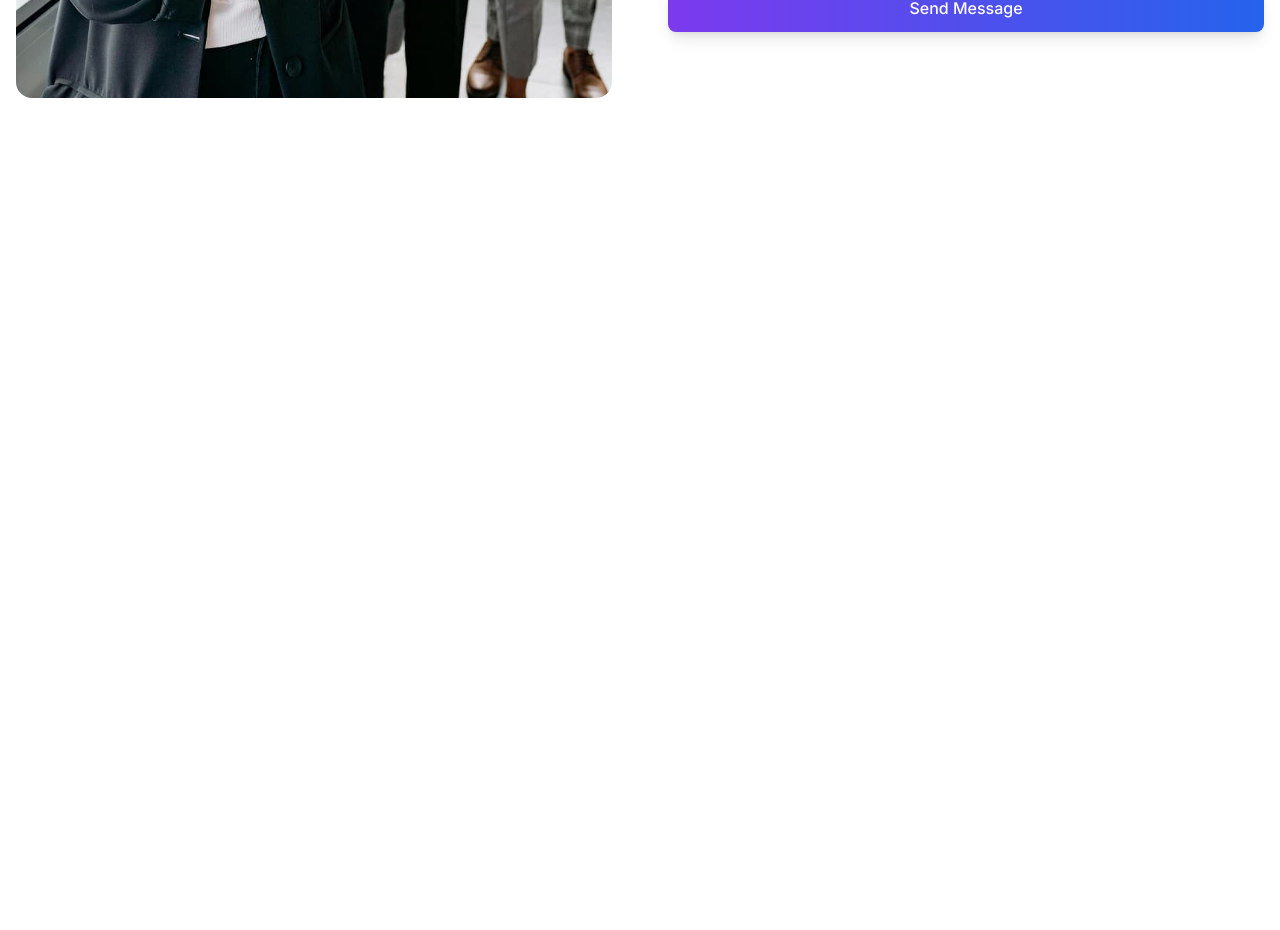
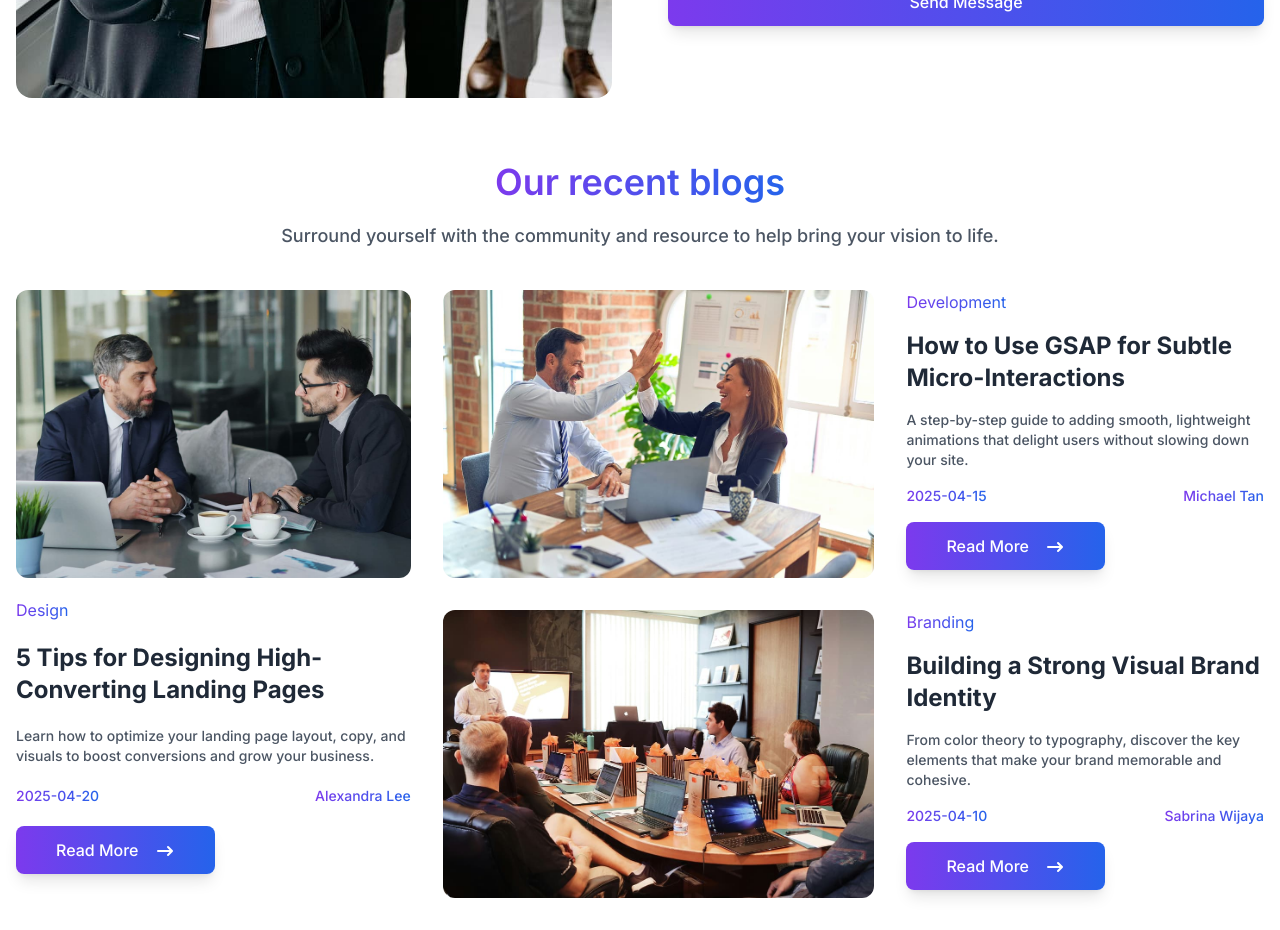
Before and after one commit to rundweb/elevatex, a React (Vite) app: page /#/ in a window 1280 px wide. Shown: the part 6620-7550 px from the top of the page. Before the commit the page ends 6750 px from the top, so only its background shows below. Built offline with nearby package versions, Linux system fonts and the light colour scheme.

Commit message:
done blog

```diff
--- /dev/null
+++ b/src/components/BlogComponents.jsx
@@ -0,0 +1,156 @@
+import React from "react";
+
+// images
+import blog1 from "../assets/images/about_1.jpg";
+import blog2 from "../assets/images/about_2.jpg";
+import blog3 from "../assets/images/portfolio_1.jpg";
+import ButtonBlue from "../elements/ButtonBlue";
+
+// data
+const blogPosts = [
+  {
+    id: 1,
+    title: "5 Tips for Designing High-Converting Landing Pages",
+    slug: "designing-high-converting-landing-pages",
+    excerpt:
+      "Learn how to optimize your landing page layout, copy, and visuals to boost conversions and grow your business.",
+    coverImage: blog3,
+    date: "2025-04-20",
+    author: "Alexandra Lee",
+    category: "Design",
+    featured: true,
+  },
+  {
+    id: 2,
+    title: "How to Use GSAP for Subtle Micro-Interactions",
+    slug: "gsap-micro-interactions",
+    excerpt:
+      "A step-by-step guide to adding smooth, lightweight animations that delight users without slowing down your site.",
+    coverImage: blog2,
+    date: "2025-04-15",
+    author: "Michael Tan",
+    category: "Development",
+    featured: false,
+  },
+  {
+    id: 3,
+    title: "Building a Strong Visual Brand Identity",
+    slug: "building-visual-brand-identity",
+    excerpt:
+      "From color theory to typography, discover the key elements that make your brand memorable and cohesive.",
+    coverImage: blog1,
+    date: "2025-04-10",
+    author: "Sabrina Wijaya",
+    category: "Branding",
+    featured: false,
+  },
+  {
+    id: 4,
+    title: "SEO Essentials for Front-End Developers",
+    slug: "seo-essentials-front-end",
+    excerpt:
+      "Optimize your markup, meta tags, and performance to rank higher in search engines — even if you’re not an SEO expert.",
+    coverImage: "/images/blog/seo-essentials.jpg",
+    date: "2025-04-05",
+    author: "Rizal Ahmad",
+    category: "Development",
+    featured: false,
+  },
+  {
+    id: 5,
+    title: "Case Study: Transforming Finova’s Online Booking",
+    slug: "case-study-finova-booking",
+    excerpt:
+      "A deep dive into how our digital transformation boosted Finova’s client bookings by 45% in 3 months.",
+    coverImage: "/images/blog/case-study-finova.jpg",
+    date: "2025-04-01",
+    author: "ElevateX Team",
+    category: "Case Study",
+    featured: false,
+  },
+];
+const BlogComponents = () => {
+  return (
+    <div className="max-w-screen-xl m-auto p-4 flex items-center justify-center min-h-screen flex-col gap-10">
+      <div className="flex flex-col gap-5 text-center">
+        <h1 className="text-4xl font-semibold">
+          <span>Our recent blogs</span>
+        </h1>
+        <p className="text-gray-600 font-medium dark:text-gray-400 text-lg">
+          Surround yourself with the community and resource to help bring your
+          vision to life.
+        </p>
+      </div>
+      <div className="grid grid-cols-1 lg:grid-cols-3 gap-8">
+        <div className="lg:col-span-1">
+          {blogPosts.slice(0, 1).map((item, i) => (
+            <div key={i}>
+              <div className="flex flex-col gap-5">
+                <img
+                  src={item.coverImage}
+                  alt="blog-elevatex"
+                  className="h-72 w-full object-cover rounded-xl"
+                />
+                <p>
+                  <span>{item.category}</span>
+                </p>
+                <h1 className="text-gray-800 font-bold text-2xl dark:text-white">
+                  {item.title}
+                </h1>
+                <h2 className="text-gray-600 font-medium text-sm">
+                  {item.excerpt}
+                </h2>
+
+                <div className="flex items-center justify-between">
+                  <p className="text-sm font-medium">
+                    <span>{item.date}</span>
+                  </p>
+                  <p className="text-sm font-medium">
+                    <span>{item.author}</span>
+                  </p>
+                </div>
+                <ButtonBlue text={"Read More"} />
+              </div>
+            </div>
+          ))}
+        </div>
+        <div className="lg:col-span-2 flex flex-col gap-8">
+          {blogPosts.slice(1, 3).map((item, i) => (
+            <div key={i}>
+              <div className="flex flex-col lg:flex-row gap-8">
+                <img
+                  src={item.coverImage}
+                  alt="blog-elevatex"
+                  className="h-72 w-full object-cover rounded-xl"
+                />
+                <div className="flex flex-col gap-4">
+                  <p>
+                    <span>{item.category}</span>
+                  </p>
+                  <h1 className="text-gray-800 font-bold text-2xl dark:text-white">
+                    {item.title}
+                  </h1>
+                  <h2 className="text-gray-600 font-medium text-sm">
+                    {item.excerpt}
+                  </h2>
+
+                  <div className="flex items-center justify-between">
+                    <p className="text-sm font-medium">
+                      <span>{item.date}</span>
+                    </p>
+                    <p className="text-sm font-medium">
+                      <span>{item.author}</span>
+                    </p>
+                  </div>
+                  <ButtonBlue text={"Read More"} />
+                </div>
+              </div>
+            </div>
+          ))}
+        </div>
+      </div>
+    </div>
+  );
+};
+
+export default BlogComponents;
--- a/src/components/ContactComponents.jsx
+++ b/src/components/ContactComponents.jsx
@@ -7,36 +7,70 @@ const ContactComponents = () => {
     <div className="max-w-screen-xl m-auto min-h-screen p-4 lg:py-8 flex items-center">
       <div className="grid grid-cols-1 lg:grid-cols-2 gap-14 items-center">
         <div className="hidden lg:flex">
-          <img src={contact} alt="contact-elevatex" className="w-full h-screen object-cover rounded-2xl" />
+          <img
+            src={contact}
+            alt="contact-elevatex"
+            className="w-full h-screen object-cover rounded-2xl"
+          />
         </div>
         <div className="flex flex-col gap-5 h-max">
-          <div className="flex flex-col gap-5 mb-5">
-            <h2 className="text-3xl font-medium"><span>Send us a massage</span></h2>
+          <div className="flex flex-col gap-5 mb-2">
+            <h2 className="text-3xl font-medium">
+              <span>Send us a massage</span>
+            </h2>
             <p className="text-gray-600 font-medium dark:text-gray-300 text-lg">
-              Your <span>satisfaction</span> is our top priority, and we are <span>committed</span> to
-              providing <span>exceptional</span> service and support
+              Your <span>satisfaction</span> is our top priority, and we are{" "}
+              <span>committed</span> to providing <span>exceptional</span>{" "}
+              service and support
             </p>
           </div>
           <div className="flex flex-col gap-2">
-            <label htmlFor="name" className="text-base text-gray-700 font-medium dark:text-gray-200">
+            <label
+              htmlFor="name"
+              className="text-base text-gray-700 font-medium dark:text-gray-200"
+            >
               Your Name <span>*</span>
             </label>
-            <input type="text" placeholder="Name" className="h-12 dark:bg-gray-900  outline-blue-500 rounded-lg border-2 border-gray-100 px-5 placeholder:text-gray-300 placeholder:font-medium font-medium text-gray-400" required />
+            <input
+              type="text"
+              placeholder="Name"
+              className="h-12 dark:bg-gray-900  outline-blue-500 rounded-lg border-2 border-gray-100 px-5 placeholder:text-gray-300 placeholder:font-medium font-medium text-gray-400"
+              required
+            />
           </div>
           <div className="flex flex-col gap-2">
-            <label htmlFor="name" className="text-base text-gray-700 font-medium dark:text-gray-200">
+            <label
+              htmlFor="name"
+              className="text-base text-gray-700 font-medium dark:text-gray-200"
+            >
               Your Email <span>*</span>
             </label>
-            <input type="text" placeholder="Email" className="h-12 dark:bg-gray-900  outline-blue-500 rounded-lg border-2 border-gray-100 px-5 placeholder:text-gray-300 placeholder:font-medium font-medium text-gray-400" required />
+            <input
+              type="text"
+              placeholder="Email"
+              className="h-12 dark:bg-gray-900  outline-blue-500 rounded-lg border-2 border-gray-100 px-5 placeholder:text-gray-300 placeholder:font-medium font-medium text-gray-400"
+              required
+            />
           </div>
           <div className="flex flex-col gap-2">
-            <label htmlFor="name" className="text-base text-gray-700 font-medium dark:text-gray-200">
+            <label
+              htmlFor="name"
+              className="text-base text-gray-700 font-medium dark:text-gray-200"
+            >
               Your Phone <span>*</span>
             </label>
-            <input type="number" placeholder="Phone" className="h-12 dark:bg-gray-900  outline-blue-500 rounded-lg border-2 border-gray-100 px-5 placeholder:text-gray-300 placeholder:font-medium font-medium text-gray-400" required />
+            <input
+              type="number"
+              placeholder="Phone"
+              className="h-12 dark:bg-gray-900  outline-blue-500 rounded-lg border-2 border-gray-100 px-5 placeholder:text-gray-300 placeholder:font-medium font-medium text-gray-400"
+              required
+            />
           </div>
           <div className="flex flex-col gap-2">
-            <label htmlFor="name" className="text-base text-gray-700 font-medium dark:text-gray-200">
+            <label
+              htmlFor="name"
+              className="text-base text-gray-700 font-medium dark:text-gray-200"
+            >
               Your Message <span>*</span>
             </label>
             <textarea
@@ -48,7 +82,12 @@ const ContactComponents = () => {
               id=""
             ></textarea>
           </div>
-          <a href="" className="gradient-primary text-center text-white font-medium h-12 flex items-center justify-center rounded-lg shadow-lg">Send Message</a>
+          <a
+            href=""
+            className="gradient-primary text-center text-white font-medium h-12 flex items-center justify-center rounded-lg shadow-lg"
+          >
+            Send Message
+          </a>
         </div>
       </div>
     </div>
--- a/src/pages/Home.jsx
+++ b/src/pages/Home.jsx
@@ -7,6 +7,7 @@ import TestimonialComponents from '../components/TestimonialComponents'
 import FaqComponents from '../components/FaqComponents'
 import PricingComponents from '../components/PricingComponents'
 import ContactComponents from '../components/ContactComponents'
+import BlogComponents from '../components/BlogComponents'
 
 const Home = () => {
   return (
@@ -19,6 +20,7 @@ const Home = () => {
       <FaqComponents/>
       <PricingComponents/>
       <ContactComponents/>
+      <BlogComponents/>
     </div>
   )
 }
```
